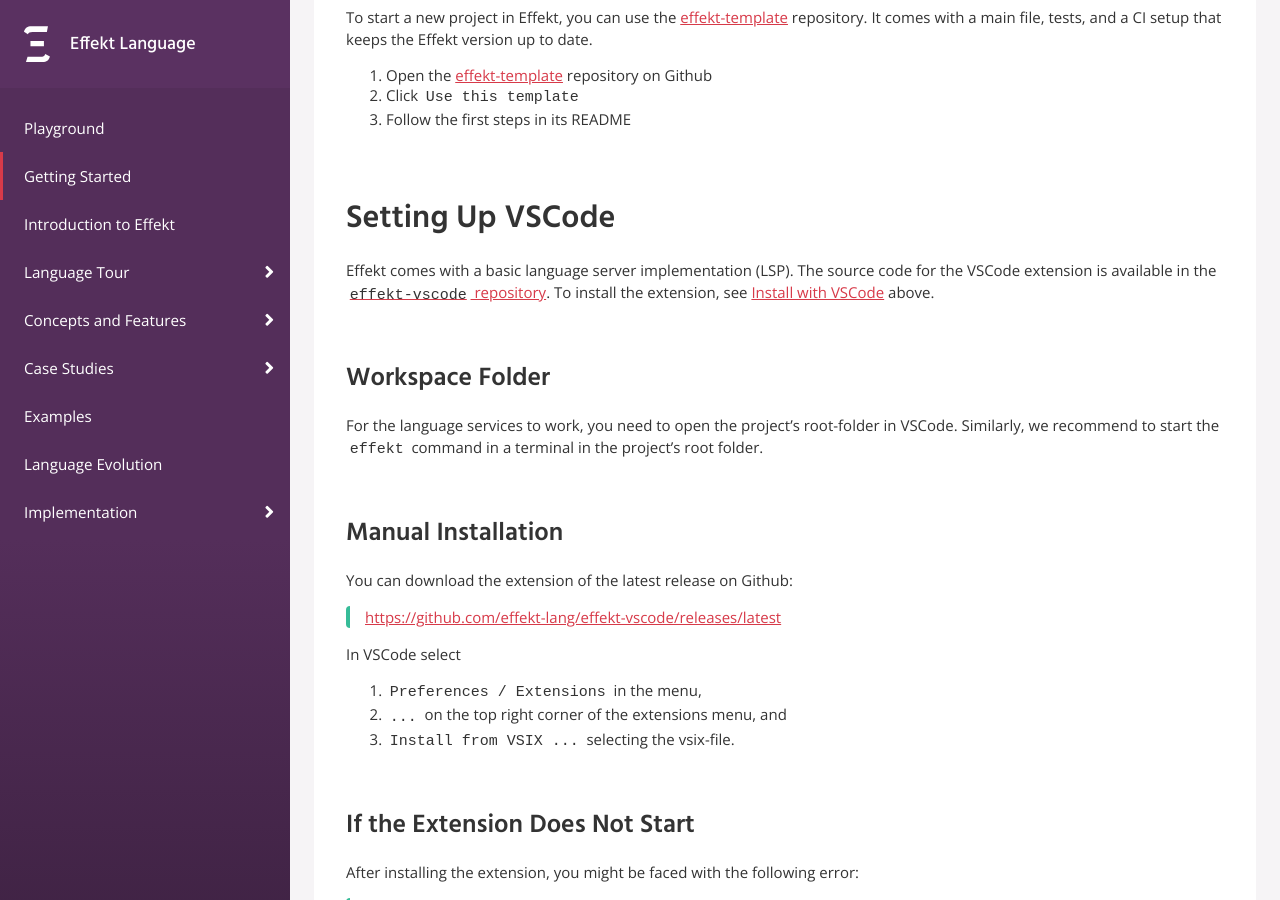
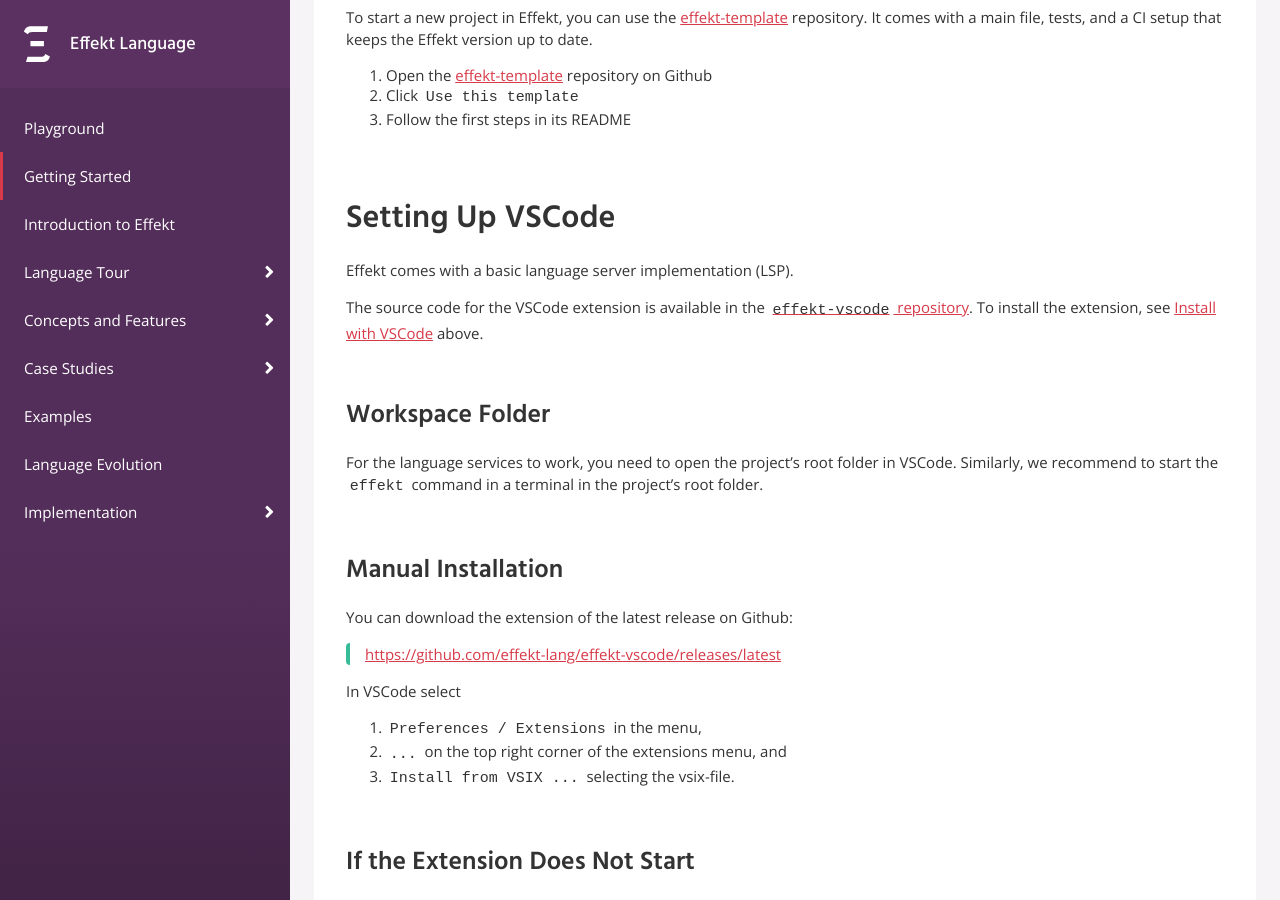
Before and after one commit to effekt-lang/effekt-website, a Jekyll site: the page built from docs/getting-started.md, in a window 1280 px wide and 900 px high, scrolled down 4876 px. Built offline with Jekyll 4.4.1, drawn with Linux system fonts in a browser that asks for light colours; some of the changed text lies outside the part shown.

````diff
--- a/docs/getting-started.md
+++ b/docs/getting-started.md
@@ -13,8 +13,7 @@ If you just want to try Effekt without installing it, you can use the [online pl
 {% include install.md %}
 
 ## Your first Effekt Program
-Now let's get started. We create a file called `hello.effekt` and fill it
-with the following contents:
+Now let's get started. We create a file called `hello.effekt` and fill it with the following contents:
 
 ```effekt
 def main() = {
@@ -52,16 +48,17 @@ $ ./out/hello
 Hello world!
 ```
 
-To only compile Effekt sources to JavaScript without running them,
- provide the `--compile` flag. For example:
+To only compile Effekt sources to JavaScript without running them, provide the `--compile` flag. For example:
 
 ```bash
 effekt --compile hello.effekt
 ```
-Again, this will generate JavaScript files in `./out`. This output folder can
-be configured by providing arguments `--out ./otherdir`.
+
+Again, this will generate JavaScript files in `./out`.
+This output folder can be configured by providing arguments `--out ./otherdir`.
 
 ### Choosing a Backend
+
 By default, Effekt compiles to JavaScript.
 
 If you want your programs to be faster, you can compile them to native code using the LLVM backend.
@@ -76,7 +73,6 @@ Hello world!
 Effekt has more backends, for example `--backend chez-cps`.
 To see all options and backends, run `effekt --help`.
 
-
 ## Starting a Project
 
 To start a new project in Effekt, you can use the [effekt-template](https://github.com/jiribenes/effekt-template) repository.
@@ -87,14 +83,16 @@ It comes with a main file, tests, and a CI setup that keeps the Effekt version u
 3. Follow the first steps in its README
 
 ## Setting Up VSCode
+
 Effekt comes with a basic language server implementation (LSP).
+
 The source code for the VSCode extension is available in the [`effekt-vscode` repository](https://github.com/effekt-lang/effekt-vscode).
 To install the extension, see [Install with VSCode](#install-with-vscode) above.
 
 ### Workspace Folder
-For the language services to work, you need to open the project's root-folder in VSCode.
-Similarly, we recommend to start the `effekt` command in a terminal
-in the project's root folder.
+
+For the language services to work, you need to open the project's root folder in VSCode.
+Similarly, we recommend to start the `effekt` command in a terminal in the project's root folder.
 
 ### Manual Installation
 
@@ -125,8 +123,8 @@ To set the path:
 4. Restart VSCode
 
 ## Recommended Workflow
-The recommended workflow is to open your files in VSCode and then
-run them using the Effekt REPL.
+
+The recommended workflow is to open your files in VSCode and then run them using the Effekt REPL.
 The Effekt REPL is started by just invoking `effekt` (without any arguments):
 
 ```bash
@@ -195,5 +193,4 @@ there are a few things you need to look out for:
 
 ## Getting Help
 If you run into problems or something does not work as expected, feel free to
-ask on [Discord]({{ site.discordurl }}) or open an
-[issue on Github]({{ site.githuburl }}/issues).
+ask on [Discord]({{ site.discordurl }}) or open an [issue on Github]({{ site.githuburl }}/issues).
````
Also changed, not shown: other parts of docs/getting-started.md (+3 -6 lines).
